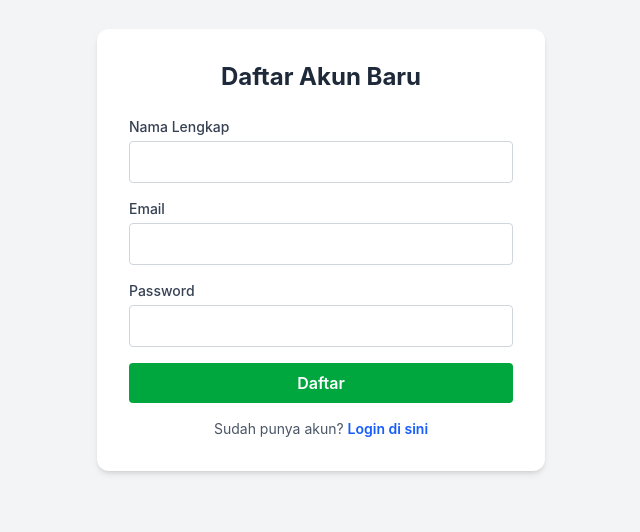
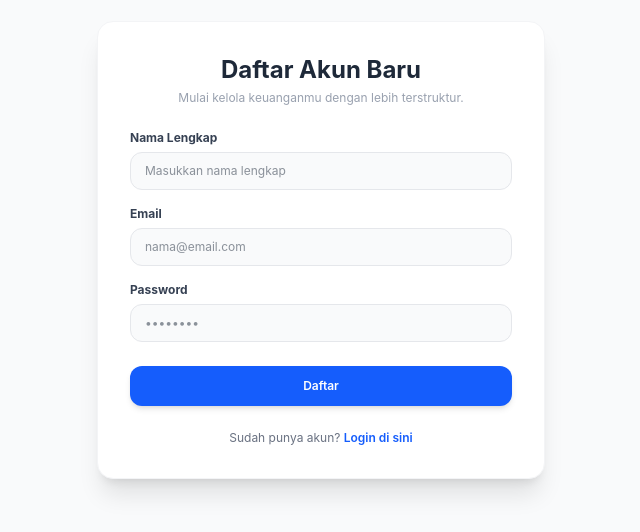
Before and after one commit to msyasy/finance-app-fe, a React (Vite) app: page /register in a window 1280 px wide. Shown: the part 150-682 px from the top of the page, without its empty margins (319-959 px from the left). Built offline with nearby package versions, Linux system fonts and the light colour scheme; no server answers; the HTML template or start-up script is replaced by a standard one.

Commit message:
style: add dark mode support to register page

```diff
--- a/src/pages/Register.jsx
+++ b/src/pages/Register.jsx
@@ -1,6 +1,7 @@
 import { useState } from "react";
 import { useNavigate, Link } from "react-router-dom";
 import API from "../services/api";
+import toast from "react-hot-toast";
 
 export default function Register() {
   const [name, setName] = useState("");
@@ -14,7 +15,7 @@ export default function Register() {
     setError("");
     try {
       await API.post("/register", { name, email, password });
-      alert("Registrasi berhasil! Silakan login.");
+      toast.success("Registrasi berhasil! Silakan login.");
       navigate("/login");
     } catch (err) {
       setError(err.response?.data?.error || "Registrasi gagal");
@@ -22,68 +23,81 @@ export default function Register() {
   };
 
   return (
-    <div className="min-h-screen flex items-center justify-center bg-gray-100 p-4">
-      <div className="bg-white p-8 rounded-xl shadow-md w-full max-w-md">
-        <h2 className="text-2xl font-bold text-center text-gray-800 mb-6">
+    <div className="min-h-screen flex items-center justify-center bg-gray-50 dark:bg-slate-950 p-4 transition-colors">
+      <div className="bg-white dark:bg-slate-900 border border-gray-100 dark:border-slate-800 p-8 rounded-2xl shadow-xl w-full max-w-md space-y-6">
+        <div>
+          <h2 className="text-2xl font-bold text-center text-gray-800 dark:text-white">
             Daftar Akun Baru
           </h2>
+          <p className="text-xs text-center text-gray-400 mt-1">
+            Mulai kelola keuanganmu dengan lebih terstruktur.
+          </p>
+        </div>
 
         {error && (
-          <div className="bg-red-100 text-red-600 p-3 rounded mb-4 text-sm">
+          <div className="bg-rose-50 dark:bg-rose-950/40 border border-rose-200 dark:border-rose-900 text-rose-600 dark:text-rose-400 p-3 rounded-xl text-xs font-semibold">
             {error}
           </div>
         )}
 
         <form onSubmit={handleSubmit} className="space-y-4">
-          <div>
-            <label className="block text-sm font-medium text-gray-700">
+          <div className="space-y-1.5">
+            <label className="block text-xs font-bold text-gray-700 dark:text-gray-300">
               Nama Lengkap
             </label>
             <input
               type="text"
               required
-              className="mt-1 w-full p-2 border border-gray-300 rounded focus:ring-2 focus:ring-blue-500 outline-none"
+              placeholder="Masukkan nama lengkap"
+              className="w-full bg-gray-50 dark:bg-slate-800/60 border border-gray-200 dark:border-slate-700 rounded-xl px-3.5 py-2.5 text-xs text-gray-800 dark:text-white focus:outline-none focus:border-blue-500"
               value={name}
               onChange={(e) => setName(e.target.value)}
             />
           </div>
-          <div>
-            <label className="block text-sm font-medium text-gray-700">
+
+          <div className="space-y-1.5">
+            <label className="block text-xs font-bold text-gray-700 dark:text-gray-300">
               Email
             </label>
             <input
               type="email"
               required
-              className="mt-1 w-full p-2 border border-gray-300 rounded focus:ring-2 focus:ring-blue-500 outline-none"
+              placeholder="nama@email.com"
+              className="w-full bg-gray-50 dark:bg-slate-800/60 border border-gray-200 dark:border-slate-700 rounded-xl px-3.5 py-2.5 text-xs text-gray-800 dark:text-white focus:outline-none focus:border-blue-500"
               value={email}
               onChange={(e) => setEmail(e.target.value)}
             />
           </div>
-          <div>
-            <label className="block text-sm font-medium text-gray-700">
+
+          <div className="space-y-1.5">
+            <label className="block text-xs font-bold text-gray-700 dark:text-gray-300">
               Password
             </label>
             <input
               type="password"
               required
-              className="mt-1 w-full p-2 border border-gray-300 rounded focus:ring-2 focus:ring-blue-500 outline-none"
+              placeholder="••••••••"
+              className="w-full bg-gray-50 dark:bg-slate-800/60 border border-gray-200 dark:border-slate-700 rounded-xl px-3.5 py-2.5 text-xs text-gray-800 dark:text-white focus:outline-none focus:border-blue-500"
               value={password}
               onChange={(e) => setPassword(e.target.value)}
             />
           </div>
+
+          <div className="pt-2">
             <button
               type="submit"
-            className="w-full bg-green-600 hover:bg-green-700 text-white font-semibold p-2 rounded transition duration-200 cursor-pointer"
+              className="w-full bg-blue-600 hover:bg-blue-700 text-white font-semibold text-xs py-3 rounded-xl transition flex items-center justify-center gap-2 cursor-pointer shadow-md"
             >
               Daftar
             </button>
+          </div>
         </form>
 
-        <p className="mt-4 text-center text-sm text-gray-600">
+        <p className="text-center text-xs text-gray-500 dark:text-gray-400">
           Sudah punya akun?{" "}
           <Link
             to="/login"
-            className="text-blue-600 font-semibold hover:underline"
+            className="text-blue-600 dark:text-blue-400 font-semibold hover:underline"
           >
             Login di sini
           </Link>
```
Lines whose indentation alone changed are shown as unchanged.
